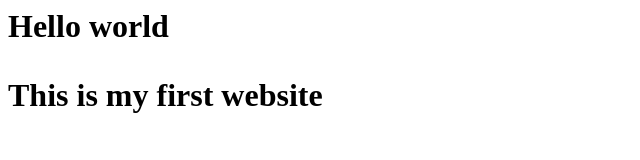
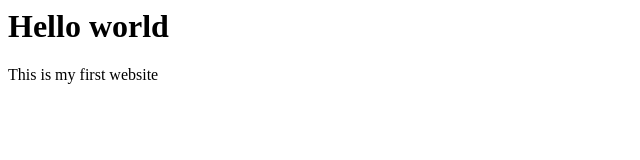
Before and after one commit to jekasores/my-first-repository, a plain HTML site: page index.html in a window 1280 px wide. Shown: the whole page, without its empty margins (0-640 px from the left). Drawn offline with Linux system fonts and the light colour scheme.

Commit message:
Correct h1 tag

```diff
--- a/index.html
+++ b/index.html
@@ -1,2 +1,2 @@
-<h1> Hello world <h1>
+<h1> Hello world </h1>
 <p> This is my first website </p>
```
